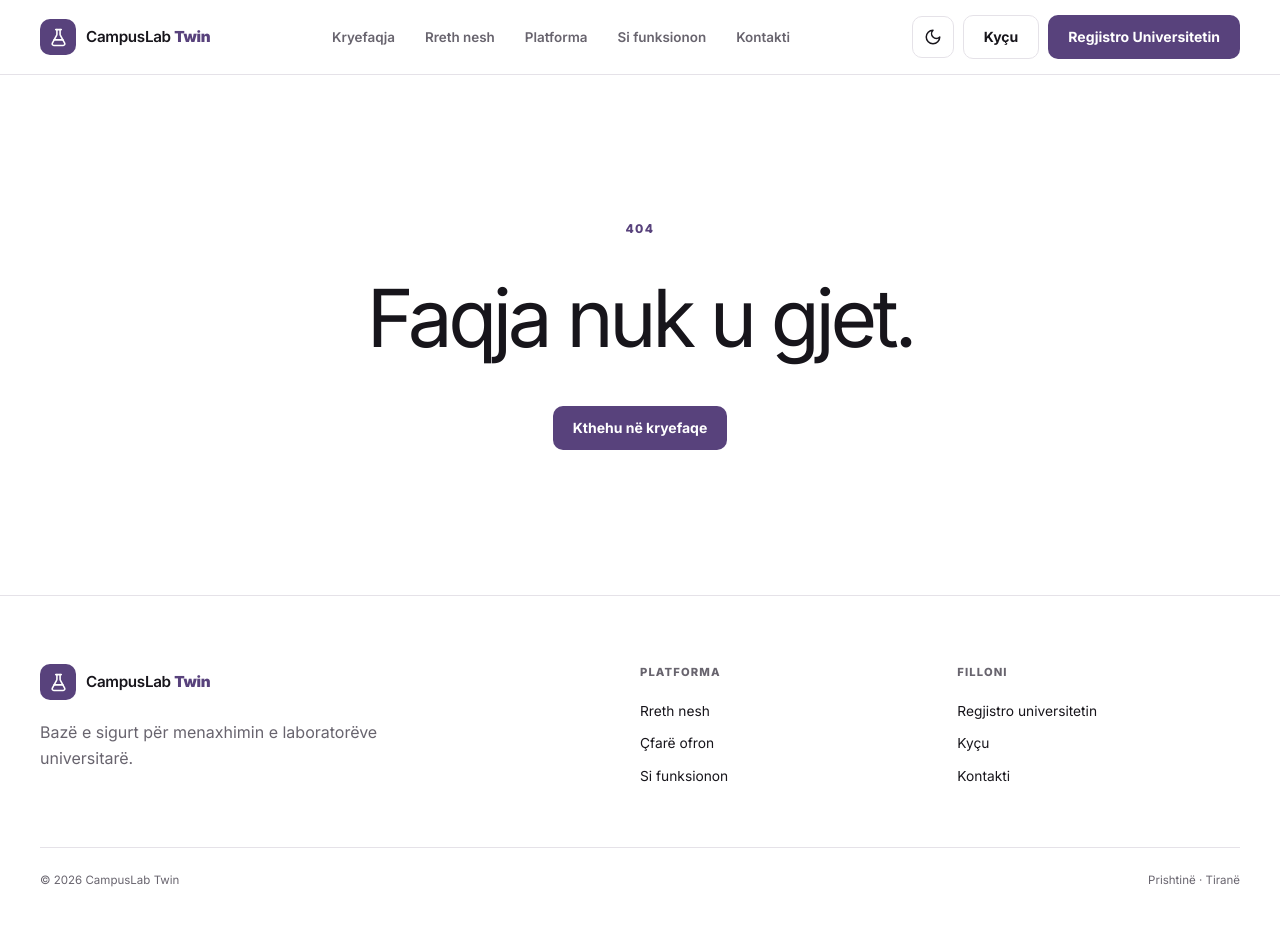
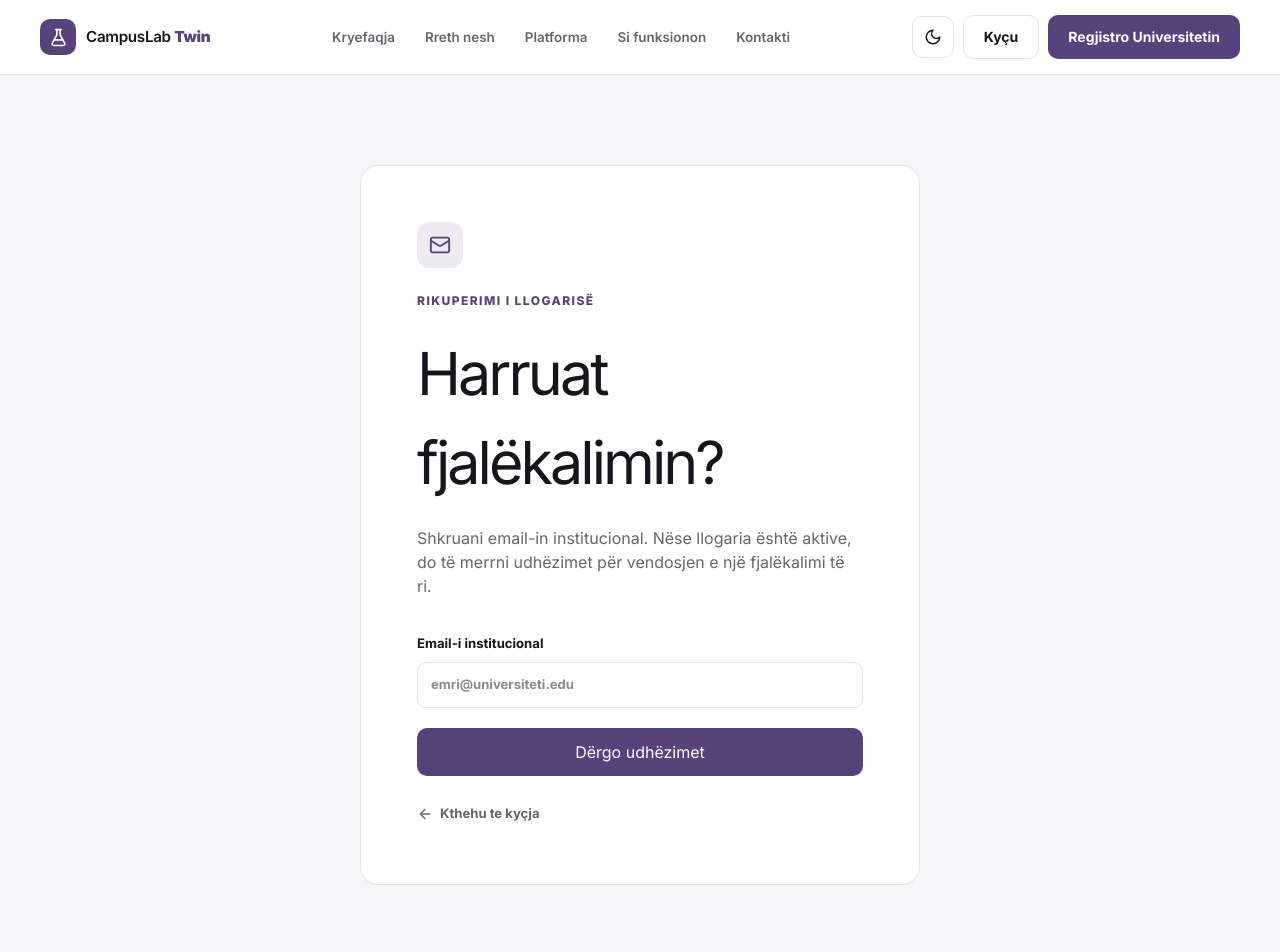
Before and after one commit to ertihoxha5/campuslab-twin, a React (Vite) app in the folder client/: page /harrova-fjalekalimin in a window 1280 px wide. Shown: the top 952 px of the page. Before the commit the page ends 913 px from the top, so only its background shows below. Built offline with nearby package versions, Linux system fonts and the light colour scheme; no server answers.

Commit message:
feat(clt-05): add password recovery interface

```diff
--- a/client/src/App.jsx
+++ b/client/src/App.jsx
@@ -3,11 +3,13 @@ import { PublicLayout } from "@/components/PublicLayout.jsx";
 import { AboutPage } from "@/pages/AboutPage.jsx";
 import { ContactPage } from "@/pages/ContactPage.jsx";
 import { FeaturesPage } from "@/pages/FeaturesPage.jsx";
+import { ForgotPasswordPage } from "@/pages/ForgotPasswordPage.jsx";
 import { HomePage } from "@/pages/HomePage.jsx";
 import { HowItWorksPage } from "@/pages/HowItWorksPage.jsx";
 import { LoginPage } from "@/pages/LoginPage.jsx";
 import { NotFoundPage } from "@/pages/NotFoundPage.jsx";
 import { RegisterPage } from "@/pages/RegisterPage.jsx";
+import { ResetPasswordPage } from "@/pages/ResetPasswordPage.jsx";
 
 export default function App() {
   return (
@@ -20,6 +22,8 @@ export default function App() {
         <Route path="kontakti" element={<ContactPage />} />
         <Route path="regjistrohu" element={<RegisterPage />} />
         <Route path="kycu" element={<LoginPage />} />
+        <Route path="harrova-fjalekalimin" element={<ForgotPasswordPage />} />
+        <Route path="rivendos-fjalekalimin" element={<ResetPasswordPage />} />
         <Route path="*" element={<NotFoundPage />} />
       </Route>
     </Routes>
--- /dev/null
+++ b/client/src/pages/ForgotPasswordPage.jsx
@@ -0,0 +1,66 @@
+import { useState } from "react";
+import { ArrowLeft, Mail } from "lucide-react";
+import { Link } from "react-router-dom";
+import { api } from "@/api/client.js";
+import { Button } from "@/components/ui/button.jsx";
+
+export function ForgotPasswordPage() {
+  const [status, setStatus] = useState({ type: "", message: "" });
+  const [loading, setLoading] = useState(false);
+
+  async function submit(event) {
+    event.preventDefault();
+    setLoading(true);
+    setStatus({ type: "", message: "" });
+
+    try {
+      const response = await api.post("/api/auth/forgot-password", {
+        email: new FormData(event.currentTarget).get("email"),
+      });
+      setStatus({ type: "success", message: response.data.message });
+    } catch (error) {
+      setStatus({ type: "error", message: error.message });
+    } finally {
+      setLoading(false);
+    }
+  }
+
+  return (
+    <section className="form-page">
+      <div className="form-shell compact-form">
+        <span className="form-icon" aria-hidden="true">
+          <Mail size={22} />
+        </span>
+        <p className="eyebrow">Rikuperimi i llogarisë</p>
+        <h1>Harruat fjalëkalimin?</h1>
+        <p>
+          Shkruani email-in institucional. Nëse llogaria është aktive, do të
+          merrni udhëzimet për vendosjen e një fjalëkalimi të ri.
+        </p>
+        <form onSubmit={submit}>
+          <label>
+            Email-i institucional
+            <input
+              name="email"
+              type="email"
+              autoComplete="email"
+              placeholder="emri@universiteti.edu"
+              required
+            />
+          </label>
+          {status.message && (
+            <p className={`form-message ${status.type}`} role="status">
+              {status.message}
+            </p>
+          )}
+          <Button type="submit" size="lg" disabled={loading}>
+            {loading ? "Po dërgohet…" : "Dërgo udhëzimet"}
+          </Button>
+        </form>
+        <Link className="form-back-link" to="/kycu">
+          <ArrowLeft size={16} /> Kthehu te kyçja
+        </Link>
+      </div>
+    </section>
+  );
+}
--- a/client/src/pages/LoginPage.jsx
+++ b/client/src/pages/LoginPage.jsx
@@ -52,6 +52,9 @@ export function LoginPage() {
           <label className="check-field">
             <input name="rememberMe" type="checkbox" /> Më mbaj të kyçur
           </label>
+          <Link className="form-support-link" to="/harrova-fjalekalimin">
+            Keni harruar fjalëkalimin?
+          </Link>
           {message && (
             <p className="form-message error" role="alert">
               {message}
--- /dev/null
+++ b/client/src/pages/ResetPasswordPage.jsx
@@ -0,0 +1,112 @@
+import { useState } from "react";
+import { ArrowLeft, LockKeyhole } from "lucide-react";
+import { Link, useSearchParams } from "react-router-dom";
+import { api } from "@/api/client.js";
+import { Button } from "@/components/ui/button.jsx";
+
+export function ResetPasswordPage() {
+  const [searchParams] = useSearchParams();
+  const token = searchParams.get("token") ?? "";
+  const [status, setStatus] = useState({ type: "", message: "" });
+  const [loading, setLoading] = useState(false);
+  const [completed, setCompleted] = useState(false);
+
+  async function submit(event) {
+    event.preventDefault();
+    const values = new FormData(event.currentTarget);
+    const password = values.get("password");
+    const confirmPassword = values.get("confirmPassword");
+
+    if (password !== confirmPassword) {
+      setStatus({
+        type: "error",
+        message: "Fjalëkalimet nuk përputhen.",
+      });
+      return;
+    }
+
+    setLoading(true);
+    setStatus({ type: "", message: "" });
+    try {
+      const response = await api.post("/api/auth/reset-password", {
+        token,
+        password,
+        confirmPassword,
+      });
+      setCompleted(true);
+      setStatus({ type: "success", message: response.data.message });
+    } catch (error) {
+      setStatus({ type: "error", message: error.message });
+    } finally {
+      setLoading(false);
+    }
+  }
+
+  const missingToken = token.length < 32;
+
+  return (
+    <section className="form-page">
+      <div className="form-shell compact-form">
+        <span className="form-icon" aria-hidden="true">
+          <LockKeyhole size={22} />
+        </span>
+        <p className="eyebrow">Siguria e llogarisë</p>
+        <h1>Vendosni fjalëkalimin e ri</h1>
+        <p>
+          Përdorni të paktën 12 karaktere, me shkronjë të madhe, shkronjë të
+          vogël, numër dhe simbol.
+        </p>
+
+        {missingToken ? (
+          <p className="form-message error" role="alert">
+            Lidhja e rikuperimit mungon ose nuk është e vlefshme. Kërkoni një
+            lidhje të re.
+          </p>
+        ) : (
+          <form onSubmit={submit}>
+            <label>
+              Fjalëkalimi i ri
+              <input
+                name="password"
+                type="password"
+                autoComplete="new-password"
+                minLength="12"
+                disabled={completed}
+                required
+              />
+            </label>
+            <label>
+              Konfirmoni fjalëkalimin
+              <input
+                name="confirmPassword"
+                type="password"
+                autoComplete="new-password"
+                minLength="12"
+                disabled={completed}
+                required
+              />
+            </label>
+            {status.message && (
+              <p className={`form-message ${status.type}`} role="status">
+                {status.message}
+              </p>
+            )}
+            {completed ? (
+              <Button asChild size="lg">
+                <Link to="/kycu">Vazhdo te kyçja</Link>
+              </Button>
+            ) : (
+              <Button type="submit" size="lg" disabled={loading}>
+                {loading ? "Po ruhet…" : "Ruaj fjalëkalimin"}
+              </Button>
+            )}
+          </form>
+        )}
+
+        <Link className="form-back-link" to="/kycu">
+          <ArrowLeft size={16} /> Kthehu te kyçja
+        </Link>
+      </div>
+    </section>
+  );
+}
--- a/client/src/styles.css
+++ b/client/src/styles.css
@@ -717,6 +717,42 @@ a {
   font-weight: 700;
 }
 
+.form-support-link {
+  width: fit-content;
+  margin-top: -8px;
+  color: var(--grape);
+  font-size: 0.82rem;
+  font-weight: 650;
+  text-decoration: none;
+}
+
+.form-support-link:hover,
+.form-back-link:hover {
+  color: var(--reseda);
+}
+
+.form-icon {
+  display: grid;
+  width: 46px;
+  height: 46px;
+  margin-bottom: 24px;
+  place-items: center;
+  color: var(--grape);
+  background: var(--grape-soft);
+  border-radius: 12px;
+}
+
+.form-back-link {
+  display: inline-flex;
+  gap: 7px;
+  margin-top: 28px;
+  align-items: center;
+  color: var(--muted);
+  font-size: 0.82rem;
+  font-weight: 650;
+  text-decoration: none;
+}
+
 .not-found {
   display: grid;
   min-height: 65vh;
```
Also changed, not shown: 1 other file (tests, documents, lock files or other folders).
